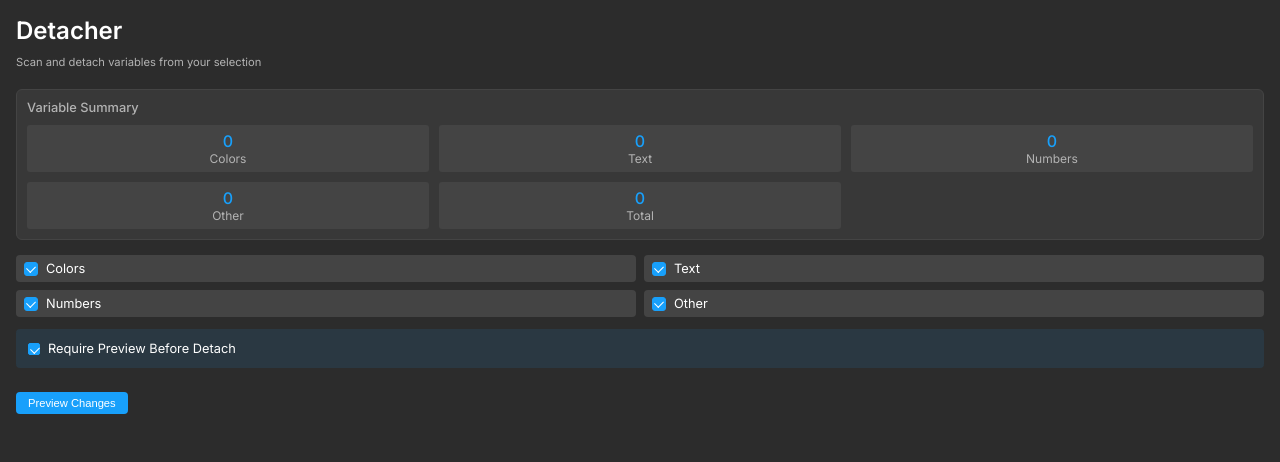
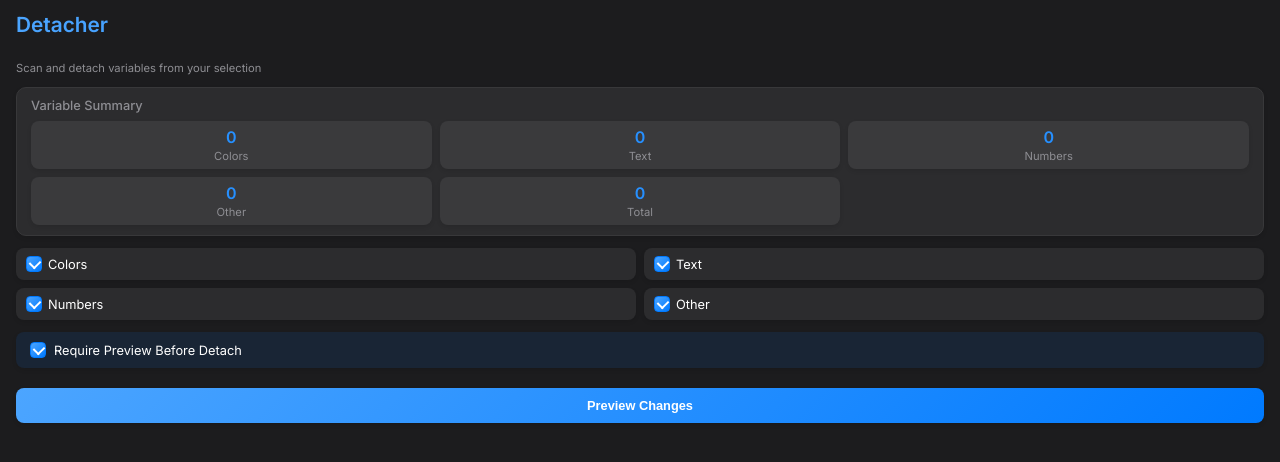
Before and after one commit to Habeeb00/detacher, a website: page ui.html in a window 1280 px wide. Drawn offline with Linux system fonts and the light colour scheme.

Commit message:
better ui,

```diff
--- a/code.ts
+++ b/code.ts
@@ -43,7 +43,7 @@ interface DetachOptions {
 }
 
 // This file contains the main code that will be executed in Figma's plugin context
-figma.showUI(__html__, { width: 320, height:465} );
+figma.showUI(__html__, { width: 320, height: 440 });
 
 // Add selection change listener to refresh scanning
 figma.on("selectionchange", () => {
--- a/ui.html
+++ b/ui.html
@@ -9,29 +9,33 @@
     />
     <style>
       :root {
-        /* Updated Figma-inspired color palette */
-        --figma-blue: #18a0fb;
-        --figma-blue-hover: #1994e6;
-        --figma-red: #f24822;
-        --figma-red-hover: #d93915;
-        --figma-success: #14ae5c;
-        --figma-text: #ffffff;
-        --figma-text-secondary: #b3b3b3;
-        --figma-bg: #2c2c2c;
-        --figma-bg-secondary: #383838;
-        --figma-bg-tertiary: #444444;
-        --figma-border: #444444;
-        --figma-input-bg: #2c2c2c;
+        /* iOS-inspired color palette */
+        --ios-blue: #007AFF;
+        --ios-blue-dark: #0062CC;
+        --ios-blue-light: #4CA5FF;
+        --ios-red: #FF3B30;
+        --ios-red-dark: #D70015;
+        --ios-green: #34C759;
+        --ios-green-dark: #248A3D;
+        --ios-text: #ffffff;
+        --ios-text-secondary: #8E8E93;
+        --ios-bg: #1C1C1E;
+        --ios-bg-secondary: #2C2C2E;
+        --ios-bg-tertiary: #3A3A3C;
+        --ios-border: #38383A;
+        --ios-input-bg: #1C1C1E;
 
-        /* Aliases for backward compatibility */
-        --primary: var(--figma-blue);
-        --primary-hover: var(--figma-blue-hover);
-        --danger: var(--figma-red);
-        --danger-hover: var(--figma-red-hover);
-        --success: var(--figma-success);
+        /* Gradients */
+        --gradient-blue: linear-gradient(135deg, var(--ios-blue-light), var(--ios-blue));
+        --gradient-red: linear-gradient(135deg, #FF6B58, var(--ios-red));
+        --gradient-green: linear-gradient(135deg, #4CD964, var(--ios-green));
+
+        /* Shadows */
+        --shadow-sm: 0 2px 4px rgba(0, 0, 0, 0.1);
+        --shadow-md: 0 4px 8px rgba(0, 0, 0, 0.12);
 
         /* Scrollbar colors */
-        --scrollbar-track: #2c2c2c;
+        --scrollbar-track: var(--ios-bg);
         --scrollbar-thumb: #555555;
         --scrollbar-thumb-hover: #666666;
       }
@@ -72,60 +76,73 @@
       body {
         font-family: "Inter", -apple-system, BlinkMacSystemFont, "Segoe UI",
           Roboto, sans-serif;
-        color: var(--figma-text);
-        padding: 16px;
+        color: var(--ios-text);
+        padding: 12px 16px;
         max-width: 100%;
         overflow-x: hidden;
-        background-color: var(--figma-bg);
+        background-color: var(--ios-bg);
       }
       .header {
-        margin-bottom: 20px;
+        margin-bottom: 12px;
+        text-align: left;
       }
 
       h1 {
-        font-size: 1.5rem;
+        font-size: 1.3rem;
         font-weight: 600;
-        margin-bottom: 10px;
-        color: var(--figma-text);
+        margin-bottom: 4px;
+        color: var(--ios-text);
+        background: var(--gradient-blue);
+        -webkit-background-clip: text;
+        -webkit-text-fill-color: transparent;
+        background-clip: text;
       }
 
       .summary {
-        background: var(--figma-bg-secondary);
-        border-radius: 6px;
-        padding: 10px;
-        margin-bottom: 15px;
-        border: 1px solid var(--figma-border);
+        background: var(--ios-bg-secondary);
+        border-radius: 10px;
+        padding: 10px 14px;
+        margin-bottom: 12px;
+        border: 1px solid var(--ios-border);
+        box-shadow: var(--shadow-sm);
       }
       .counts {
         display: grid;
         grid-template-columns: repeat(3, 1fr);
-        gap: 10px;
-        margin-top: 10px;
+        gap: 8px;
+        margin-top: 8px;
       }
 
       .count-item {
         text-align: center;
-        padding: 6px 3px;
-        background: var(--figma-bg-tertiary);
-        border-radius: 3px;
+        padding: 6px 4px;
+        background: var(--ios-bg-tertiary);
+        border-radius: 8px;
         transition: all 0.2s ease;
+        box-shadow: var(--shadow-sm);
       }
 
       .count-item:hover {
-        background: #555555;
+        transform: translateY(-2px);
+        box-shadow: var(--shadow-md);
       }
 
       .count-number {
         font-size: 1rem;
-        font-weight: 500;
-        color: var(--figma-blue);
+        font-weight: 600;
+        color: var(--ios-blue);
+        background: var(--gradient-blue);
+        -webkit-background-clip: text;
+        -webkit-text-fill-color: transparent;
+        background-clip: text;
       }
       .count-label {
-        font-size: 0.75rem;
-        color: var(--figma-text-secondary);
+        font-size: 0.7rem;
+        color: var(--ios-text-secondary);
+        margin-top: 2px;
       }
       .options {
-        margin-bottom: 20px;
+        margin-bottom: 12px;
       }
       .checkbox-group {
         display: grid;
@@ -137,100 +154,147 @@
       .checkbox-item {
         display: flex;
         align-items: center;
-        gap: 8px;
-        padding: 6px 8px;
-        background: var(--figma-bg-tertiary);
-        border-radius: 4px;
+        gap: 6px;
+        padding: 8px 10px;
+        background: var(--ios-bg-secondary);
+        border-radius: 8px;
         cursor: pointer;
         font-size: 0.8rem;
         transition: all 0.2s ease;
+        box-shadow: var(--shadow-sm);
       }
 
       .checkbox-item:hover {
-        background: #555555;
+        background: var(--ios-bg-tertiary);
+        transform: translateY(-1px);
       }
 
-      /* Figma-style checkbox */
+      /* iOS-style checkbox */
       .checkbox-item input[type="checkbox"] {
-        width: 14px;
-        height: 14px;
+        width: 16px;
+        height: 16px;
         cursor: pointer;
         position: relative;
         appearance: none;
         border: 1px solid #777777;
-        border-radius: 3px;
+        border-radius: 4px;
         outline: none;
         transition: all 0.2s ease;
         vertical-align: middle;
-        background-color: var(--figma-input-bg);
+        background-color: var(--ios-input-bg);
       }
 
       .checkbox-item input[type="checkbox"]:checked {
-        background-color: var(--figma-blue);
-        border-color: var(--figma-blue);
+        background: var(--gradient-blue);
+        border-color: var(--ios-blue);
       }
 
       .checkbox-item input[type="checkbox"]:checked::after {
         content: "";
         position: absolute;
-        left: 3px;
+        left: 4px;
         top: 1px;
-        width: 5px;
-        height: 7px;
+        width: 6px;
+        height: 8px;
         border: solid white;
-        border-width: 0 1px 1px 0;
+        border-width: 0 2px 2px 0;
         transform: rotate(45deg);
       }
       .preview-toggle {
         display: flex;
         align-items: center;
         gap: 8px;
-        margin-bottom: 16px;
-        padding: 12px;
-        background: rgba(24, 160, 251, 0.1);
-        border-radius: 4px;
+        margin-bottom: 12px;
+        padding: 10px 14px;
+        background: rgba(0, 122, 255, 0.1);
+        border-radius: 8px;
         font-size: 0.8rem;
+        box-shadow: var(--shadow-sm);
       }
 
       .preview-toggle input[type="checkbox"] {
-        width: 12px;
-        height: 12px;
+        width: 16px;
+        height: 16px;
         cursor: pointer;
         position: relative;
         appearance: none;
         border: 1px solid #777777;
-        border-radius: 2px;
+        border-radius: 4px;
         outline: none;
         transition: all 0.2s ease;
         vertical-align: middle;
-        background-color: var(--figma-input-bg);
+        background-color: var(--ios-input-bg);
       }
 
       .preview-toggle input[type="checkbox"]:checked {
-        background-color: var(--figma-blue);
-        border-color: var(--figma-blue);
+        background: var(--gradient-blue);
+        border-color: var(--ios-blue);
       }
 
       .preview-toggle input[type="checkbox"]:checked::after {
         content: "";
         position: absolute;
-        left: 3px;
+        left: 4px;
         top: 1px;
-        width: 5px;
-        height: 7px;
+        width: 6px;
+        height: 8px;
         border: solid white;
-        border-width: 0 1px 1px 0;
+        border-width: 0 2px 2px 0;
         transform: rotate(45deg);
       }
 
+      .preview-section {
+        margin-top: 12px;
+        border: 1px solid var(--ios-border);
+        border-radius: 10px;
+        background: var(--ios-bg-secondary);
+        overflow: hidden;
+        box-shadow: var(--shadow-sm);
+      }
+
+      .preview-header-toggle {
+        padding: 8px 14px;
+        display: flex;
+        align-items: center;
+        justify-content: space-between;
+        cursor: pointer;
+        background: var(--ios-bg-secondary);
+        border-bottom: 1px solid var(--ios-border);
+        user-select: none;
+      }
+
+      .preview-header-toggle:hover {
+        background: var(--ios-bg-tertiary);
+      }
+
+      .preview-title {
+        font-weight: 600;
+        font-size: 0.8rem;
+      }
+
+      .preview-count {
+        color: var(--ios-text-secondary);
+        font-size: 0.7rem;
+      }
+
+      .toggle-icon {
+        font-size: 0.7rem;
+        color: var(--ios-text-secondary);
+        transition: transform 0.2s ease;
+      }
+
+      .toggle-icon.open {
+        transform: rotate(180deg);
+      }
+
       .preview-list {
-        max-height: 200px;
+        max-height: 150px;
         overflow-y: auto;
       }
 
       .preview-item {
-        padding: 8px 10px;
-        border-bottom: 1px solid var(--figma-border);
+        padding: 8px 14px;
+        border-bottom: 1px solid var(--ios-border);
         font-size: 0.75rem;
       }
 
@@ -245,12 +309,12 @@
       }
 
       .preview-node-name {
-        font-weight: 500;
-        color: var(--figma-text);
+        font-weight: 600;
+        color: var(--ios-text);
       }
 
       .preview-property {
-        color: var(--figma-text-secondary);
+        color: var(--ios-text-secondary);
         font-size: 0.7rem;
       }
 
@@ -267,26 +331,27 @@
       }
 
       .before {
-        color: var(--figma-red);
+        color: var(--ios-red);
         flex: 1;
       }
 
       .after {
-        color: var(--figma-success);
+        color: var(--ios-green);
         flex: 1;
       }
 
       .arrow {
-        color: var(--figma-text-secondary);
-        font-size: 0.9rem;
+        color: var(--ios-text-secondary);
+        font-size: 0.8rem;
       }
 
       .color-swatch {
         display: inline-block;
         width: 14px;
         height: 14px;
-        border-radius: 2px;
+        border-radius: 4px;
         border: 1px solid rgba(255, 255, 255, 0.1);
+        box-shadow: var(--shadow-sm);
       }
 
       .icon {
@@ -295,30 +360,25 @@
         justify-content: center;
         width: 14px;
         height: 14px;
-        border-radius: 2px;
-        background: rgba(255, 255, 255, 0.1);
+        border-radius: 4px;
         font-size: 0.7rem;
-        font-weight: 500;
+        font-weight: 600;
+        box-shadow: var(--shadow-sm);
       }
 
       .text-icon {
-        background: rgba(24, 160, 251, 0.2);
-        color: var(--figma-blue);
+        background: linear-gradient(135deg, #5AC8FA, #007AFF);
+        color: white;
       }
 
       .number-icon {
-        background: rgba(255, 149, 0, 0.2);
-        color: #FF9500;
-      }
-
-      .boolean-icon {
-        background: rgba(175, 82, 222, 0.2);
-        color: #AF52DE;
+        background: linear-gradient(135deg, #FF9500, #FF5E3A);
+        color: white;
       }
 
       .other-icon {
-        background: rgba(255, 255, 255, 0.1);
-        color: var(--figma-text-secondary);
+        background: linear-gradient(135deg, #64D2FF, #5856D6);
+        color: white;
       }
 
       .value {
@@ -329,133 +389,99 @@
         display: inline-flex;
         align-items: center;
         justify-content: center;
-        gap: 4px;
-        padding: 5px 12px;
-        font-size: 0.7rem;
-        font-weight: 500;
-        border-radius: 4px;
+        gap: 6px;
+        width: 100%;
+        padding: 10px 14px;
+        font-size: 0.8rem;
+        font-weight: 600;
+        border-radius: 8px;
         border: none;
         cursor: pointer;
-        transition: all 0.15s ease;
-        margin-top: 4px;
+        transition: all 0.2s ease;
+        margin-top: 8px;
+        box-shadow: var(--shadow-sm);
       }
 
       .button-primary {
-        background: var(--figma-blue);
+        background: var(--gradient-blue);
         color: white;
       }
 
       .button-primary:hover {
-        background: var(--figma-blue-hover);
+        transform: translateY(-2px);
+        box-shadow: var(--shadow-md);
       }
       .button-primary:active {
+        transform: translateY(0);
         opacity: 0.9;
       }
 
       .button-danger {
-        background: var(--figma-red);
+        background: var(--gradient-red);
         color: white;
       }
 
       .button-danger:hover {
-        background: var(--figma-red-hover);
+        transform: translateY(-2px);
+        box-shadow: var(--shadow-md);
       }
 
       .button-danger:active {
+        transform: translateY(0);
         opacity: 0.9;
       }
 
       .toast {
         position: fixed;
-        bottom: 16px;
+        bottom: 20px;
         left: 50%;
         transform: translateX(-50%);
-        padding: 8px 16px;
-        background: #222222;
+        padding: 10px 20px;
+        background: rgba(28, 28, 30, 0.9);
         color: white;
-        border-radius: 2px;
-        font-size: 0.7rem;
+        border-radius: 10px;
+        font-size: 0.8rem;
         opacity: 0;
-        transition: all 0.2s ease;
+        transition: all 0.3s ease;
         pointer-events: none;
-        box-shadow: 0 2px 10px rgba(0, 0, 0, 0.3);
+        box-shadow: var(--shadow-md);
+        backdrop-filter: blur(10px);
+        -webkit-backdrop-filter: blur(10px);
       }
 
       .toast.show {
         opacity: 1;
-        transform: translateX(-50%) translateY(-4px);
+        transform: translateX(-50%) translateY(-8px);
       }
 
       .toast.success {
-        background-color: var(--figma-success);
+        background: rgba(52, 199, 89, 0.9);
         color: white;
         font-weight: 500;
       }
 
       .toast.error {
-        background-color: var(--figma-red);
+        background: rgba(255, 59, 48, 0.9);
         color: white;
         font-weight: 500;
       }
 
       .toast.info {
-        background-color: var(--figma-blue);
+        background: rgba(0, 122, 255, 0.9);
         color: white;
         font-weight: 500;
-      }
-
-      .preview-section {
-        margin-top: 16px;
-        border: 1px solid var(--figma-border);
-        border-radius: 4px;
-        background: var(--figma-bg-tertiary);
-        overflow: hidden;
-      }
-
-      .preview-header-toggle {
-        padding: 10px 12px;
-        display: flex;
-        align-items: center;
-        justify-content: space-between;
-        cursor: pointer;
-        background: var(--figma-bg-secondary);
-        border-bottom: 1px solid var(--figma-border);
-        user-select: none;
-      }
-
-      .preview-header-toggle:hover {
-        background: var(--figma-bg-tertiary);
-      }
-
-      .preview-title {
-        font-weight: 500;
-        font-size: 0.8rem;
-      }
-
-      .preview-count {
-        color: var(--figma-text-secondary);
-        font-size: 0.7rem;
-      }
-
-      .toggle-icon {
-        font-size: 0.7rem;
-        color: var(--figma-text-secondary);
-        transition: transform 0.2s ease;
-      }
-
-      .toggle-icon.open {
-        transform: rotate(180deg);
       }
     </style>
   </head>
   <body>
     <div class="header">
       <h1>Detacher</h1>
+      <br>
       <p
         style="
           font-size: 0.7rem;
-          color: var(--figma-text-secondary);
-          margin-top: 2px;
+          color: var(--ios-text-secondary);
+          margin-top: 0px;
         "
       >
         Scan and detach variables from your selection
@@ -468,7 +494,7 @@
           font-size: 0.8rem;
           font-weight: 500;
           margin-bottom: 4px;
-          color: var(--figma-text-secondary);
+          color: var(--ios-text-secondary);
         "
       >
         Variable Summary
```
Lines whose indentation alone changed are shown as unchanged.
